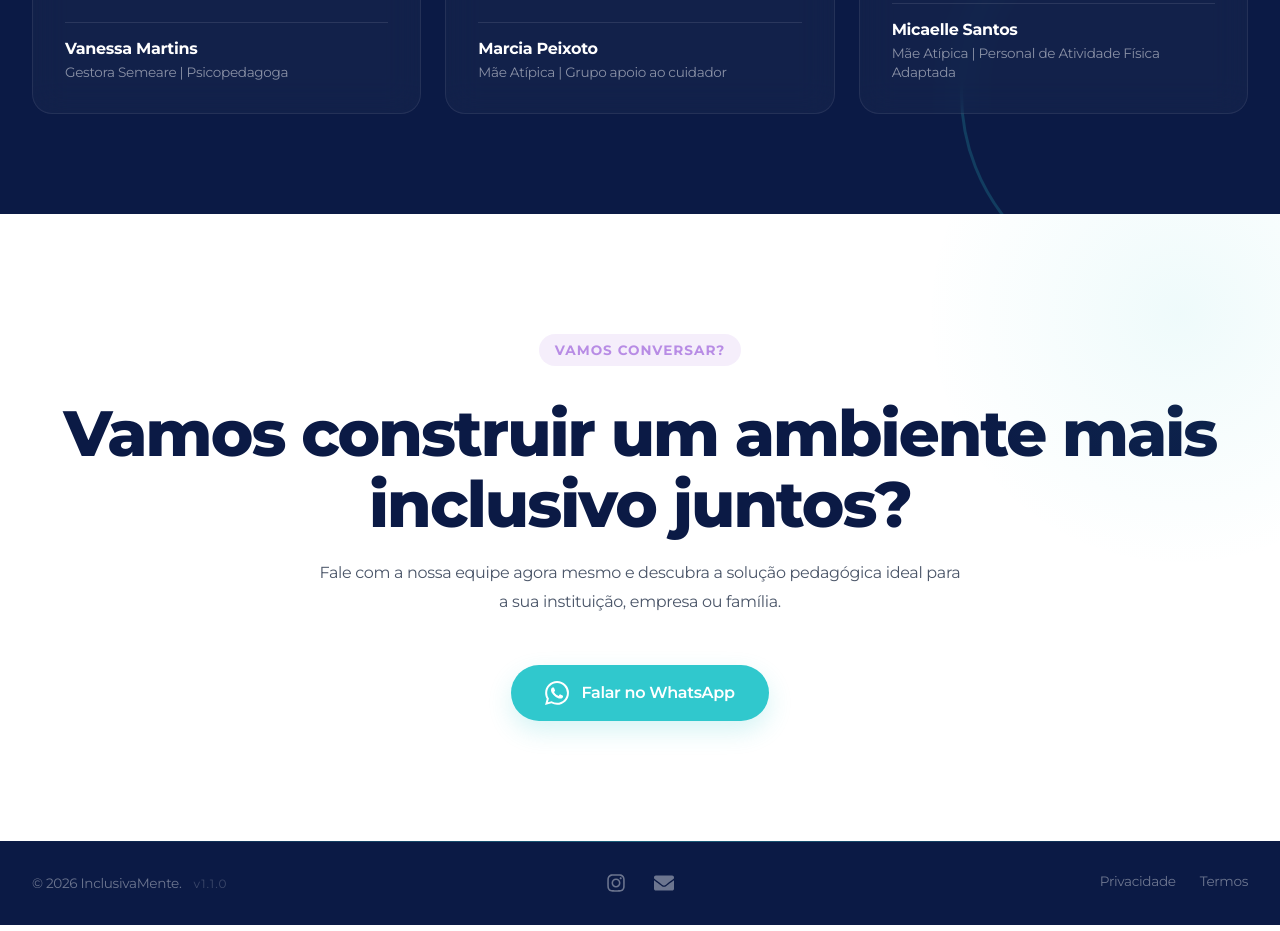
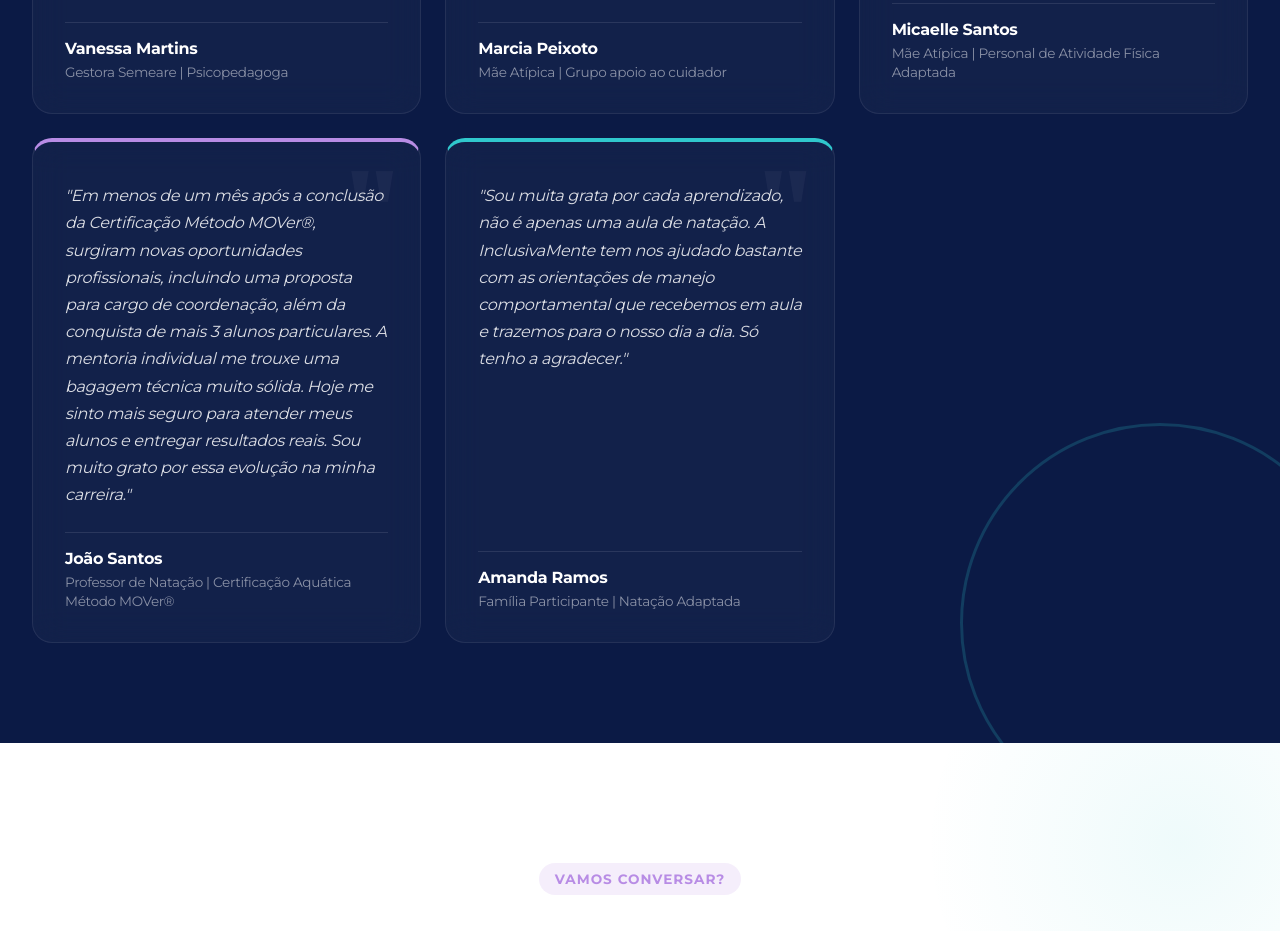
Before and after one commit to JLopes2024/inclusivamente-redesign, a React (Vite) app: page / in a window 1280 px wide. Shown: the part 7560-8491 px from the top of the page. Built offline with nearby package versions, Linux system fonts and the light colour scheme.

Commit message:
Update Testimonials.jsx

```diff
--- a/src/sections/Testimonials.jsx
+++ b/src/sections/Testimonials.jsx
@@ -20,15 +20,19 @@ export default function Testimonials() {
       texto: "O que eu esperava era que minha filha deixasse ao menos eu tocar no cabelo dela, apenas isso, mas tudo foi muito além. A Inclusivamente trouxe movimento, foco e presença. O movimento consciente trouxe ordem e independência. Trouxeram vida.",
       nome: "Micaelle Santos",
       cargo: "Mãe Atípica | Personal de Atividade Física Adaptada"
-    }
-    /*
+    },
     {
       id: 4,
-      texto: "Eu sou uma pessoa muito intensa em tudo o que faço, todas as responsabilidades faziam com que eu não percebia o quanto eu não precisava ser tão rígida. Aprendi que tudo pode ser mais maleável, me sinto mais leve.",
-      nome: "Workshop Despertar",
-      cargo: ""
+      texto: "Em menos de um mês após a conclusão da Certificação Método MOVer®, surgiram novas oportunidades profissionais, incluindo uma proposta para cargo de coordenação, além da conquista de mais 3 alunos particulares. A mentoria individual me trouxe uma bagagem técnica muito sólida. Hoje me sinto mais seguro para atender meus alunos e entregar resultados reais. Sou muito grato por essa evolução na minha carreira.",
+      nome: "João Santos",
+      cargo: "Professor de Natação | Certificação Aquática Método MOVer®"
+    },
+     {
+      id: 5,
+      texto: "Sou muita grata por cada aprendizado, não é apenas uma aula de natação. A InclusivaMente tem nos ajudado bastante com as orientações de manejo comportamental que recebemos em aula e trazemos para o nosso dia a dia. Só tenho a agradecer.",
+      nome: "Amanda Ramos",
+      cargo: "Família Participante | Natação Adaptada"
     }
-    */
 
   ];
 
```
